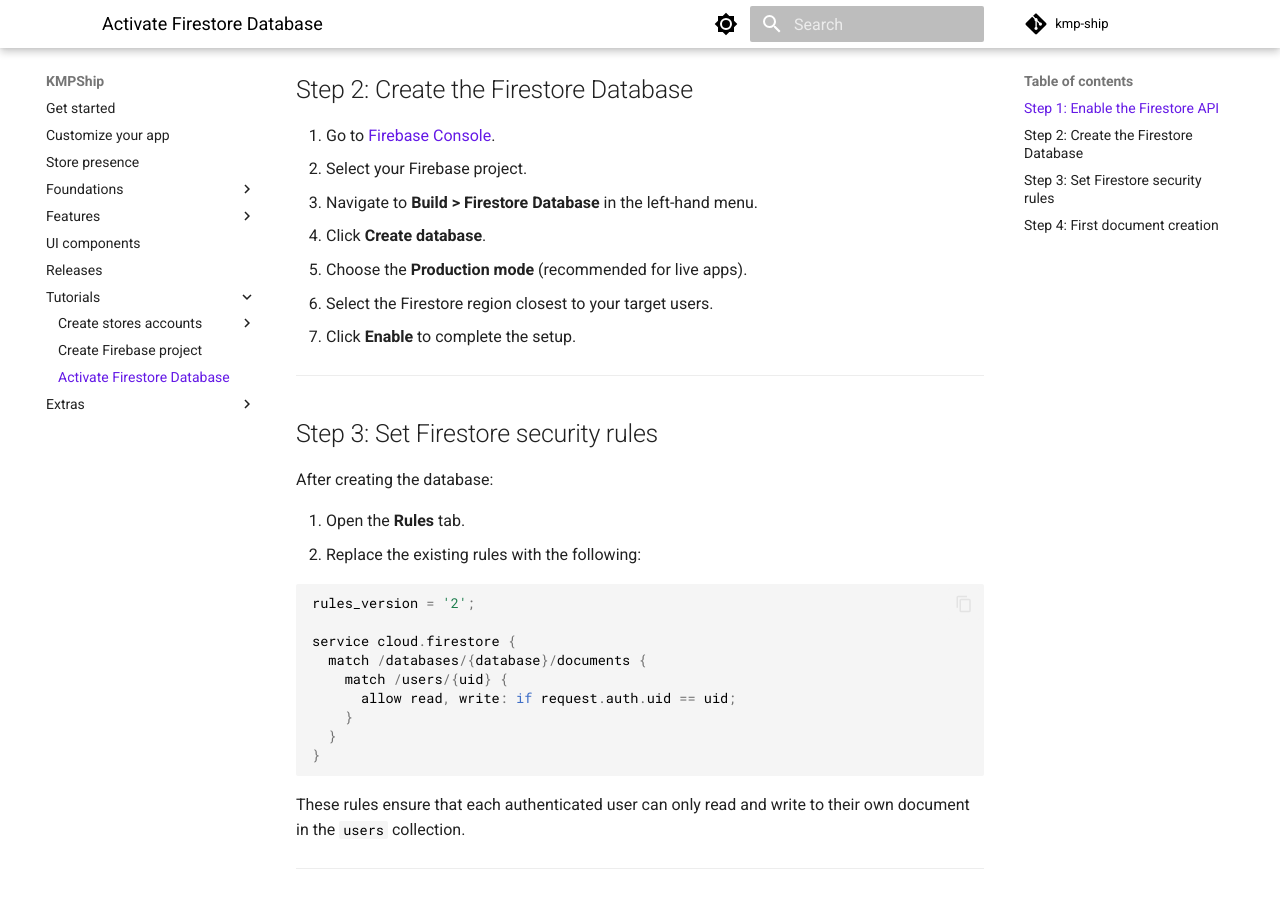
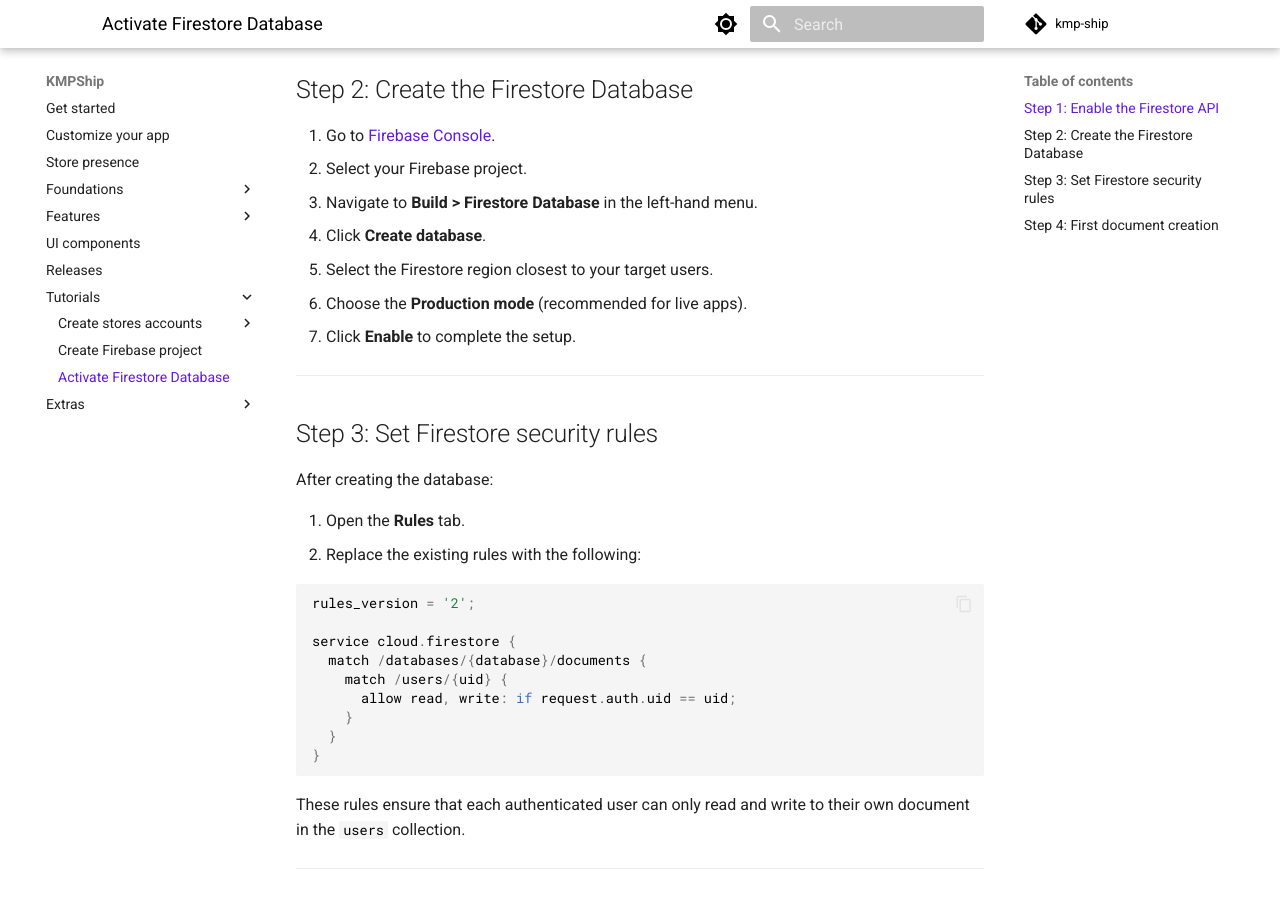
Before and after one commit to Tweener/kmpshipdoc, an MkDocs documentation site: the page built from docs/tutorials/activate-firestore-database.md, in a window 1280 px wide and 900 px high, scrolled down 435 px. Built offline with MkDocs 1.6.1 and Material for MkDocs 9.7.7, drawn with Linux system fonts in a browser that asks for light colours.

Commit message:
Update doc

```diff
--- a/docs/tutorials/activate-firestore-database.md
+++ b/docs/tutorials/activate-firestore-database.md
@@ -18,8 +18,8 @@
 2. Select your Firebase project.
 3. Navigate to **Build > Firestore Database** in the left-hand menu.
 4. Click **Create database**.
-5. Choose the **Production mode** (recommended for live apps).
-6. Select the Firestore region closest to your target users.
+5. Select the Firestore region closest to your target users.
+6. Choose the **Production mode** (recommended for live apps).
 7. Click **Enable** to complete the setup.
 
 ---
```
Also changed, not shown: docs/tutorials/create-firebase-project.md (+1 -1 lines).
